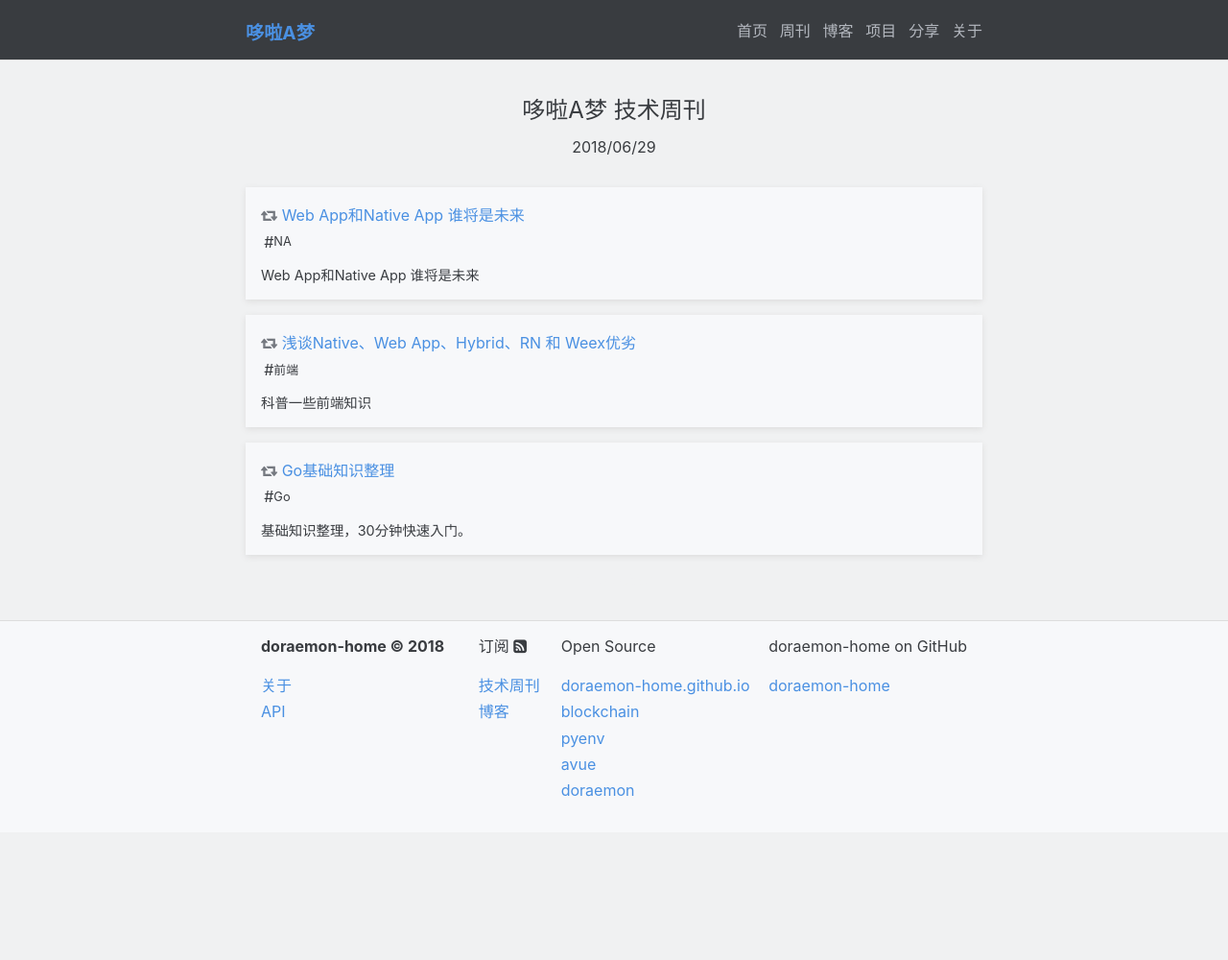
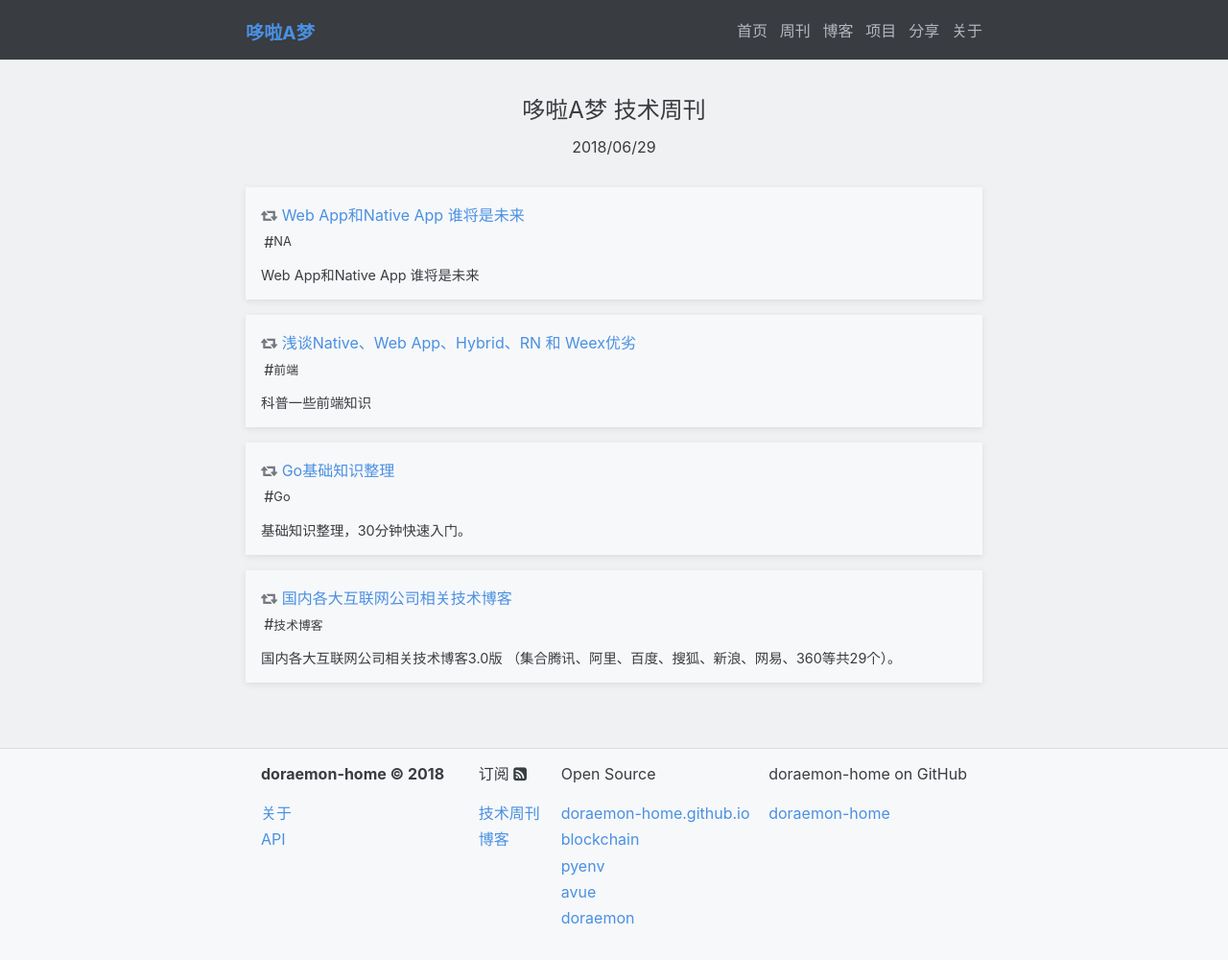
Before and after one commit to doraemon-home/doraemon-home.github.io, a Jekyll site: the page built from _weekly/2018-06-29-weekly.md, in a window 1280 px wide. Shown: the whole page at 96% size. Built offline with Jekyll 4.4.1, drawn with Linux system fonts in a browser that asks for light colours; before the commit the page ends 900 px from its top, so only the background shows below that.

Commit message:
auto commit by robot

```diff
--- a/_weekly/2018-06-29-weekly.md
+++ b/_weekly/2018-06-29-weekly.md
@@ -19,4 +19,9 @@ articles:
     referrer: "leunggeorge"
     tags:    ["Go"]
 
+  - title:    "国内各大互联网公司相关技术博客"
+    link:     "https://blog.csdn.net/nansong1022/article/details/52127548"
+    comment:  "国内各大互联网公司相关技术博客3.0版 （集合腾讯、阿里、百度、搜狐、新浪、网易、360等共29个）。"
+    referrer: "leunggeorge"
+    tags:    ["技术博客"]
 ---
```
